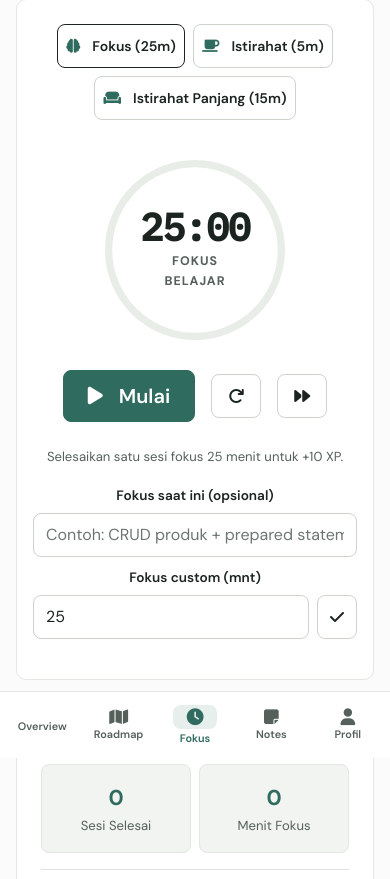
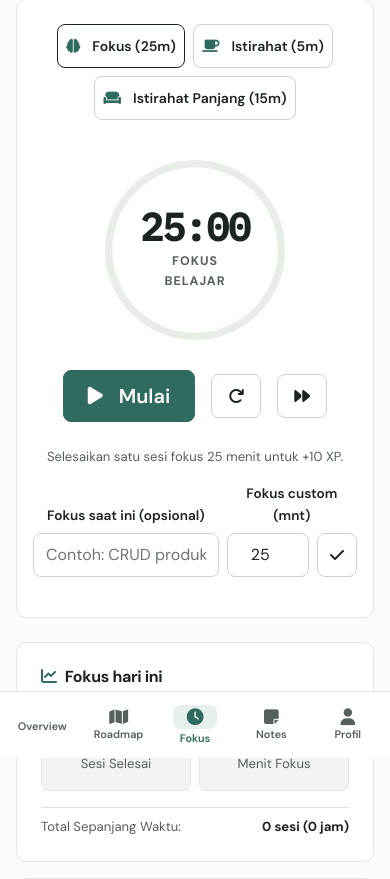
Before and after one commit to dzmrrr123-coder/belajar-devops, a PHP site: page /timer.php in a window 390 px wide. Shown: the part 86-965 px from the top of the page. Run offline with PHP 8.4, Linux system fonts and the light colour scheme; the visitor is signed in with stand-in values (Sample User, id 1); data comes from the database, SQL or seed files in the repository; data that the repository does not hold is empty.

Commit message:
Fase 30: sejajarkan field fokus saat ini dan custom (align-items-end)

```diff
--- a/assets/css/app.css
+++ b/assets/css/app.css
@@ -374,6 +374,7 @@ section[aria-labelledby="continue-material-heading"] .list-meta,section[aria-lab
 .review-card{padding:18px 16px}
 .review-progress{font-size:.72rem}
 }
+#customMinutes{min-width:0}
 .session-item{min-width:0}
 .session-item .flex-grow-1{flex:1 1 0}
 .session-note{min-width:0;overflow-wrap:break-word}
--- a/timer.php
+++ b/timer.php
@@ -121,9 +121,9 @@ require_once 'includes/navbar.php';
 
                 <p class="text-secondary small text-center mb-3 mx-auto" style="max-width: 480px;">Selesaikan satu sesi fokus 25 menit untuk +10 XP.</p>
                 <div class="mx-auto" style="max-width: 480px;">
-                    <div class="row g-2 mb-3">
-                        <div class="col-12 col-md-7"><label class="form-label" for="focusNote">Fokus saat ini (opsional)</label><input id="focusNote" class="form-control" maxlength="255" placeholder="Contoh: CRUD produk + prepared statement"></div>
-                        <div class="col-12 col-md-5"><label class="form-label" for="customMinutes">Fokus custom (mnt)</label><div class="d-flex gap-2"><input id="customMinutes" type="number" min="5" max="120" value="25" class="form-control"><button type="button" class="btn btn-cyber-outline flex-shrink-0" onclick="setCustomFocus()" title="Pakai durasi custom" aria-label="Pakai durasi custom"><i class="fas fa-check"></i></button></div></div>
+                    <div class="row g-2 mb-3 align-items-end">
+                        <div class="col-7"><label class="form-label" for="focusNote">Fokus saat ini (opsional)</label><input id="focusNote" class="form-control" maxlength="255" placeholder="Contoh: CRUD produk + prepared statement"></div>
+                        <div class="col-5"><label class="form-label" for="customMinutes">Fokus custom (mnt)</label><div class="d-flex gap-2"><input id="customMinutes" type="number" min="5" max="120" value="25" class="form-control text-center px-1"><button type="button" class="btn btn-cyber-outline flex-shrink-0" onclick="setCustomFocus()" title="Pakai durasi custom" aria-label="Pakai durasi custom"><i class="fas fa-check"></i></button></div></div>
                     </div>
                 </div>
             </div>
```
